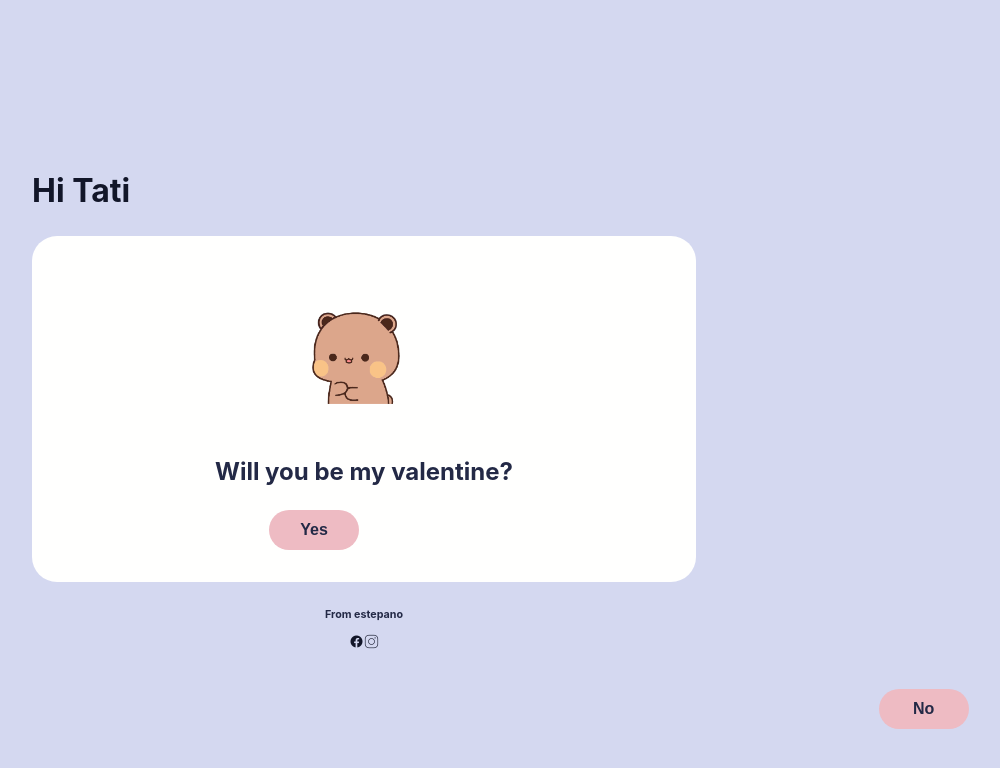
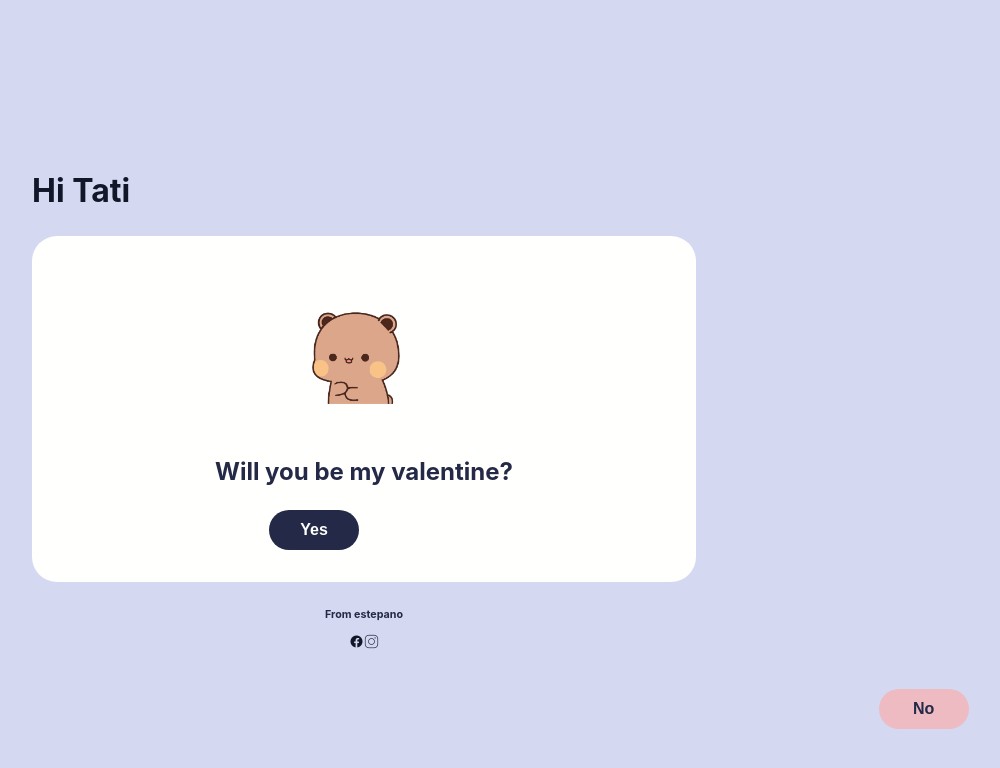
Before and after one commit to ygfest/for-tati, a React (Vite) app: page / in a window 1280 px wide. In both pictures the pointer is over the button "Yes". Shown: the top 768 px of the page, without its empty margins (276-1276 px from the left). Built offline with nearby package versions, Linux system fonts and the light colour scheme.

Commit message:
Update App.css

```diff
--- a/src/App.css
+++ b/src/App.css
@@ -71,9 +71,11 @@ button {
   font-size: 16px;
   font-weight: 600;
 }
-
-
-
+button:hover {
+  background-color: #232946;
+  transition: 0.3s;
+  color: #fffffe;
+}
 .card-body {
   display: flex;
   padding-left: 205px;
```
